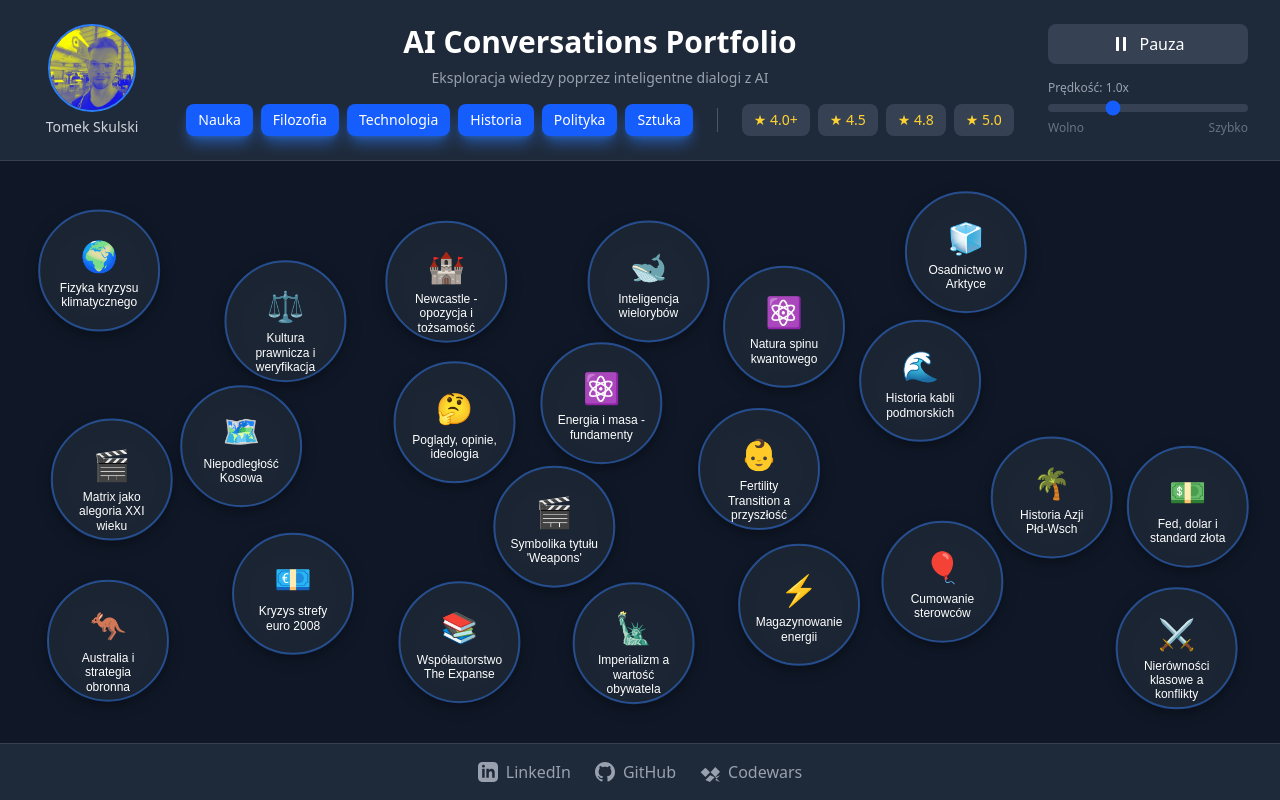
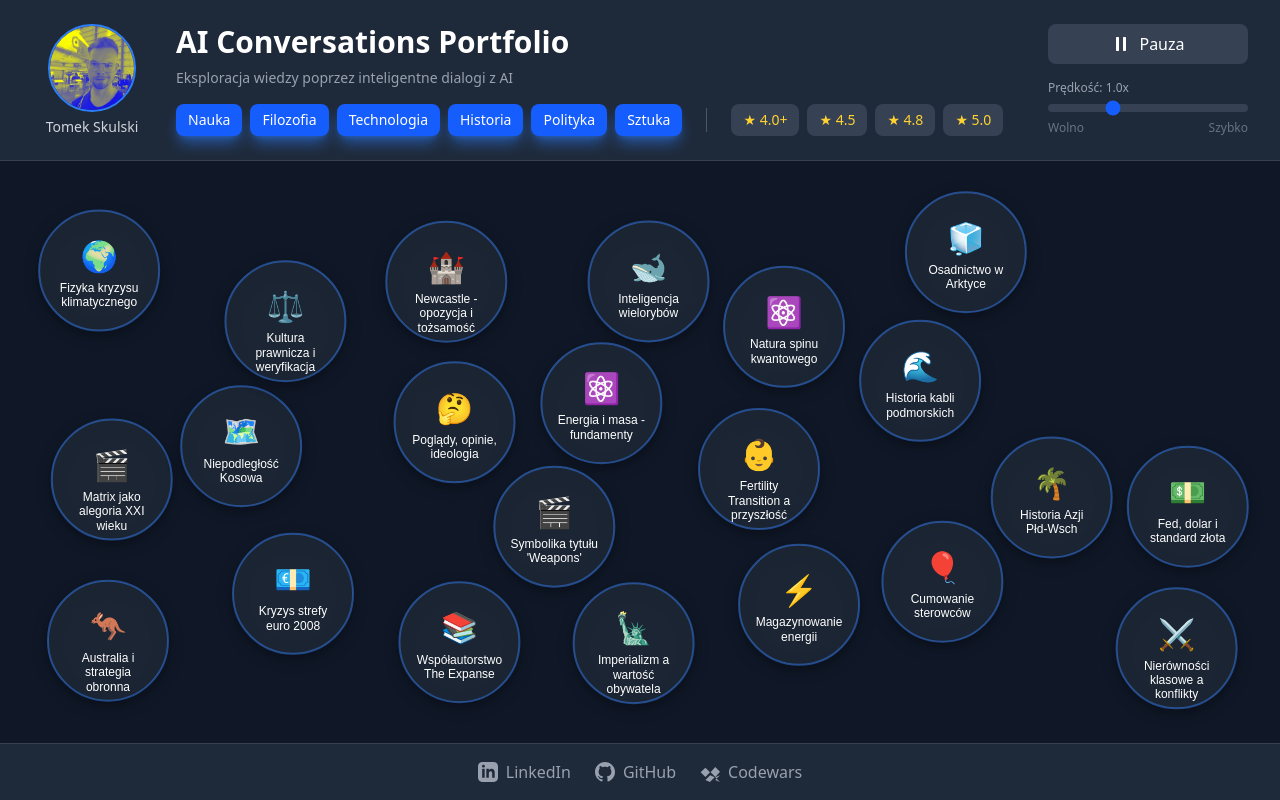
Before and after one commit to Skulak13/ai-prompting-sessions, a React (Vite) app: page / in a window 1280 px wide. Built offline with nearby package versions, Linux system fonts and the light colour scheme.

Commit message:
title position change

```diff
--- a/src/components/Header.tsx
+++ b/src/components/Header.tsx
@@ -84,11 +84,11 @@ export default function Header({
     activeRatings.includes(rating);
 
   return (
-    <header className="bg-gray-800 border-b border-gray-700 px-6 py-4 xl:px-8 xl:py-6 relative">
-      {/* ========== XL+ (original layout) ========== */}
+    <header className="bg-gray-800 border-b border-gray-700 px-8 py-6 relative">
+      {/* ================= XL+ (>=1280px) - exactly like original code ================= */}
       <div className="hidden xl:flex items-start justify-between gap-6">
         {/* LEFT: Avatar + name (stacked vertically) */}
-        <div className="flex flex-col items-center justify-start min-w-[120px]">
+        <div className="flex flex-col items-center min-w-[120px]">
           <img
             src={avatar}
             alt="Author's photo"
@@ -99,8 +99,8 @@ export default function Header({
           </p>
         </div>
 
-        {/* CENTER: Title + Subtitle + Filters */}
-        <div className="flex-1 max-w-4xl text-center">
+        {/* CENTER: Title, subtitle and filters (original layout) */}
+        <div className="flex-1 max-w-4xl">
           <div className="mb-4">
             <h1 className="text-3xl font-bold text-white mb-2">
               AI Conversations Portfolio
@@ -110,8 +110,8 @@ export default function Header({
             </p>
           </div>
 
-          <div className="flex items-center justify-center gap-6">
-            <div className="flex flex-wrap gap-2 justify-center">
+          <div className="flex items-center gap-6">
+            <div className="flex flex-wrap gap-2">
               {categories.map((category) => (
                 <button
                   key={category}
@@ -129,7 +129,7 @@ export default function Header({
 
             <div className="h-6 w-px bg-gray-600"></div>
 
-            <div className="flex flex-wrap gap-2 justify-center">
+            <div className="flex flex-wrap gap-2">
               {ratings.map((rating) => (
                 <button
                   key={rating}
@@ -147,7 +147,7 @@ export default function Header({
           </div>
         </div>
 
-        {/* RIGHT: Controls */}
+        {/* RIGHT: Controls (animation & speed) */}
         <div className="flex flex-col gap-4 min-w-[200px]">
           <button
             onClick={() => setIsPaused(!isPaused)}
@@ -199,21 +199,21 @@ export default function Header({
         </div>
       </div>
 
-      {/* ========== <XL (mobile/tablet) layout ========== */}
+      {/* ================= <1280px (tablet & mobile) layout ================= */}
       <div className="xl:hidden flex items-center justify-between gap-4">
-        {/* LEFT: avatar + name stacked */}
-        <div className="flex flex-col items-center justify-start min-w-[68px]">
+        {/* LEFT: avatar + name stacked vertically (always left) */}
+        <div className="flex flex-col items-center justify-start min-w-[78px]">
           <img
             src={avatar}
             alt="Author"
-            className="w-10 h-10 sm:w-14 sm:h-14 rounded-full border-2 border-blue-500"
+            className="w-11 h-11 sm:w-14 sm:h-14 rounded-full border-2 border-blue-500"
           />
-          <p className="text-gray-300 text-[10px] sm:text-xs font-medium whitespace-nowrap leading-none tracking-tight mt-1">
+          <p className="text-gray-300 text-xs sm:text-sm font-medium whitespace-nowrap leading-none tracking-tight mt-1">
             Tomek Skulski
           </p>
         </div>
 
-        {/* CENTER: title + subtitle */}
+        {/* CENTER: title + subtitle (centered on <xl) */}
         <div className="flex-1 text-center px-2">
           <h1 className="text-lg sm:text-2xl font-bold text-white leading-tight">
             AI Conversations Portfolio
@@ -223,7 +223,7 @@ export default function Header({
           </p>
         </div>
 
-        {/* RIGHT: hamburger */}
+        {/* RIGHT: hamburger to open menu with filters & controls */}
         <div className="flex items-center">
           <button
             onClick={() => setMenuOpen(!menuOpen)}
@@ -255,7 +255,7 @@ export default function Header({
         </div>
       </div>
 
-      {/* Mobile dropdown menu */}
+      {/* Dropdown menu for <xl screens */}
       {menuOpen && (
         <div className="xl:hidden mt-2 w-full bg-gray-800 border-t border-gray-700 px-4 py-4 rounded-b-lg shadow-lg z-50">
           <div className="flex flex-wrap justify-center gap-2 mb-3">
```
